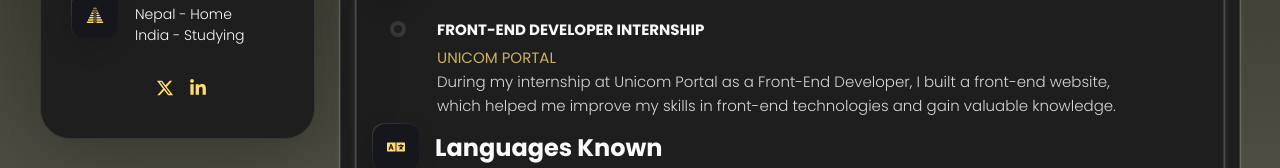
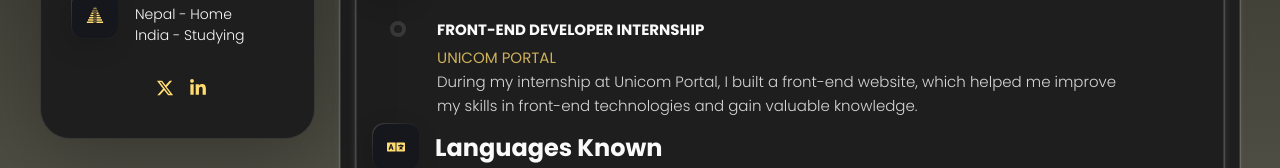
Before and after one commit to RajeevBaniya/portfolio, a React (Vite) app: page /resume in a window 1280 px wide. Shown: the part 585-753 px from the top of the page. Built offline with nearby package versions, Linux system fonts and the light colour scheme.

Commit message:
Update Resume.jsx

```diff
--- a/src/pages/Resume/Resume.jsx
+++ b/src/pages/Resume/Resume.jsx
@@ -47,7 +47,7 @@ const Resume = () => {
           <TimelineItem
             title="FRONT-END DEVELOPER INTERNSHIP"
             date="UNICOM PORTAL"
-            description="During my internship at Unicom Portal as a Front-End Developer, I built a front-end website,
+            description="During my internship at Unicom Portal, I built a front-end website,
             which helped me improve my skills in front-end technologies and gain valuable knowledge."
           />
         </ol>
```
